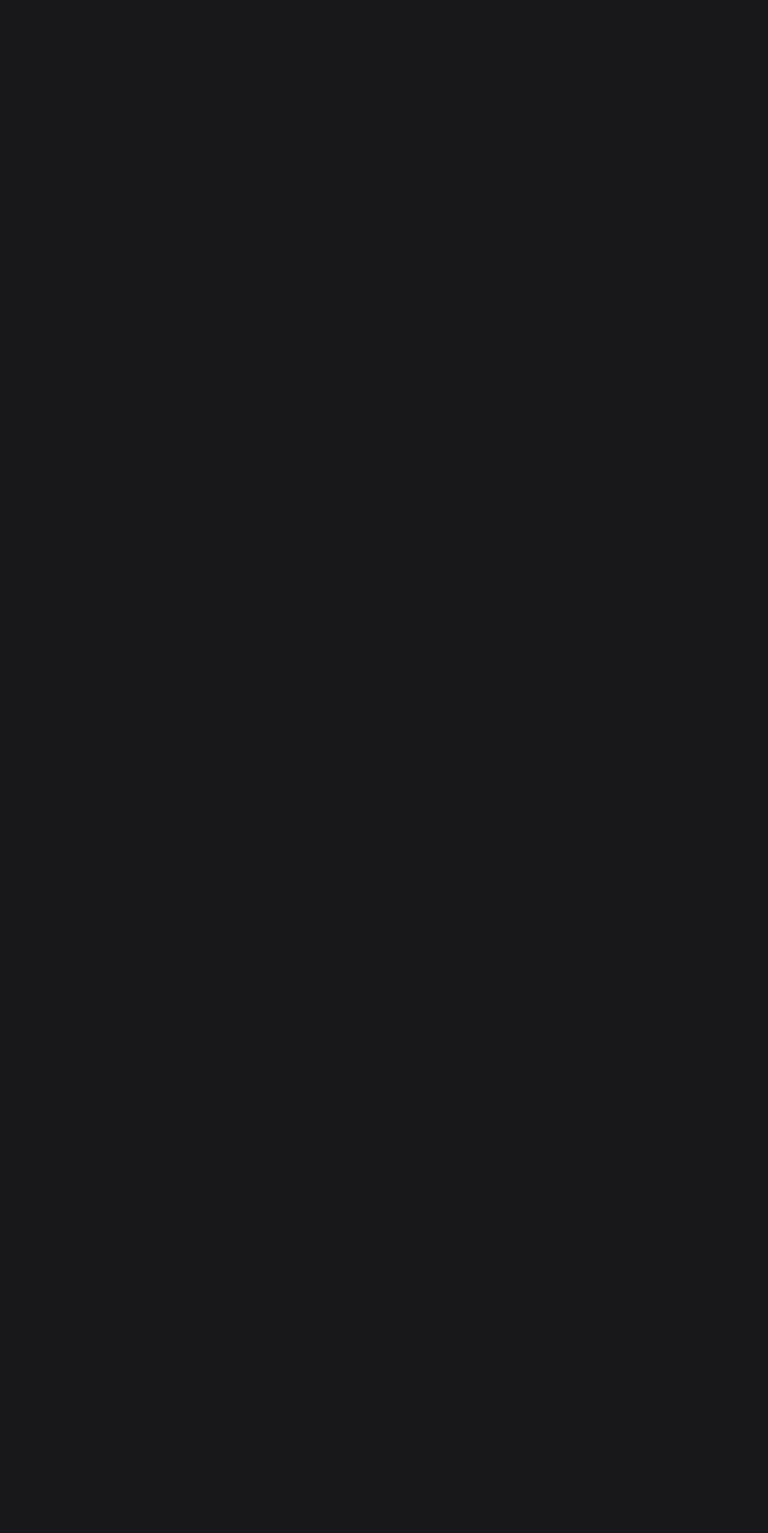
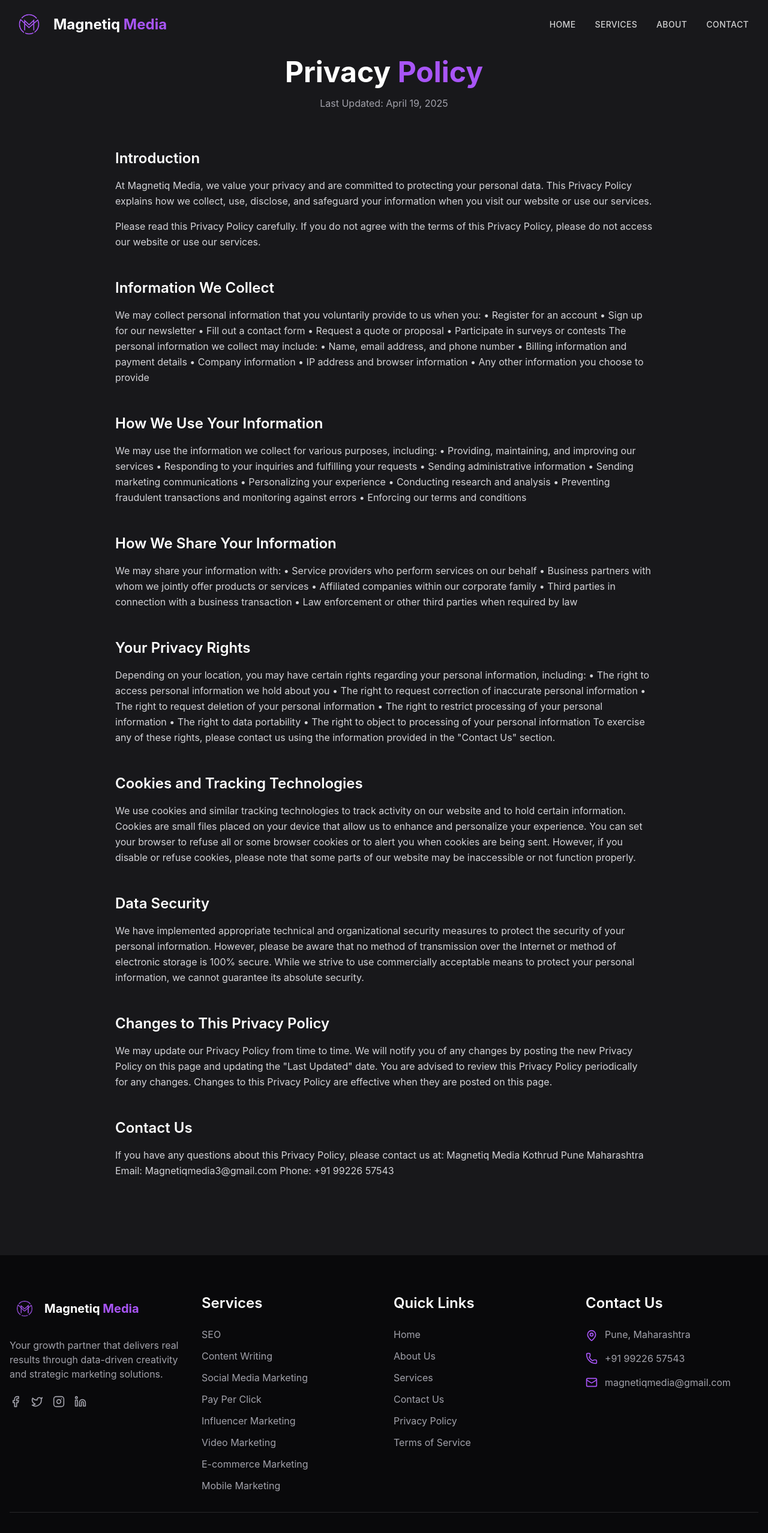
Before and after one commit to nihalp19/AgencyWebsite, a React (Vite) app in the folder frontend/: page /privacy in a window 1280 px wide. Before the commit this address had no page. Shown: the top 2555 px of the page at 60% size. Before the commit the page ends 800 px from the top, so only its background shows below. Built offline with nearby package versions, Linux system fonts and the light colour scheme.

Commit message:
emailjs functionality added

```diff
--- a/frontend/src/App.jsx
+++ b/frontend/src/App.jsx
@@ -1,4 +1,5 @@
 import React from 'react';
+import { useState,useEffect } from 'react';
 import { BrowserRouter, Routes, Route } from 'react-router-dom';
 import { AnimatePresence } from 'framer-motion';
 import HomePage from './pages/HomePage';
@@ -6,8 +7,9 @@
 import ServicesPage from './pages/ServicesPage';
 import ContactPage from './pages/ContactPage';
 import Layout from './components/Layout';
-import { useState,useEffect } from 'react';
 import Loader from './components/Loader';
+import PrivacyPolicy from './pages/PrivacyPolicy';
+import TermsOfService from './pages/TermsOfService';
 
 function App() {
   const [loading, setLoading] = useState(true);
@@ -34,7 +36,8 @@
                 <Route index element={<HomePage />} />
                 <Route path="/about" element={<AboutPage />} />
                 <Route path="/services" element={<ServicesPage />} />
-                <Route path="/contact" element={<ContactPage />} />
+                <Route path="/privacy" element={<PrivacyPolicy />} />
+                <Route path="/terms" element={<TermsOfService />} />
               </Route>
             </Routes>
           </AnimatePresence>
--- /dev/null
+++ b/frontend/src/lib/emailConfig.jsx
@@ -0,0 +1,9 @@
+import React from 'react'
+
+function emailConfig() {
+  return (
+    <div>emailConfig</div>
+  )
+}
+
+export default emailConfig
--- a/frontend/src/pages/ContactPage.jsx
+++ b/frontend/src/pages/ContactPage.jsx
@@ -1,6 +1,7 @@
 import React, { useState } from 'react';
 import { motion } from 'framer-motion';
 import { Mail, Phone, MapPin, Send, CheckCircle } from 'lucide-react';
+import emailjs from '@emailjs/browser'
 
 const ContactPage = () => {
   const [formSubmitted, setFormSubmitted] = useState(false);
@@ -17,11 +18,39 @@
     setFormData(prev => ({ ...prev, [name]: value }));
   };
 
+
+
+
   const handleSubmit = (e) => {
     e.preventDefault();
     console.log(formData);
+
+
+
+    emailjs.send(import.meta.env.VITE_SERVICE_ID, import.meta.env.VITE_TEMPLATE_ID, {
+      name: formData.name,
+      email: formData.email,
+      phone: formData.phone,
+      service: formData.service,
+      message: formData.message,
+      date: new Date().toLocaleDateString(),
+      time: new Date().toLocaleTimeString()
+    }, import.meta.env.VITE_PUBLIC_KEY)
+      .then((response) => {
+        console.log('SUCCESS!', response.status, response.text);
+      }, (error) => {
+        console.log('FAILED...', error);
+      });
     setFormSubmitted(true);
+    setFormData({
+      name: '',
+      email: '',
+      phone: '',
+      service: '',
+      message: ''
+    })
   };
+
 
   const containerVariants = {
     hidden: { opacity: 0 },
--- a/frontend/src/pages/PrivacyPolicy.jsx
+++ b/frontend/src/pages/PrivacyPolicy.jsx
@@ -105,10 +105,10 @@
       content: `If you have any questions about this Privacy Policy, please contact us at:
 
       Magnetiq Media
-      123 Marketing Street
-      Digital City, DC 12345
-      Email: privacy@magnetiqmedia.com
-      Phone: (555) 123-4567`
+      Kothrud
+      Pune Maharashtra
+      Email: Magnetiqmedia3@gmail.com
+      Phone: +91 99226 57543`
     }
   ];
 
@@ -124,7 +124,7 @@
         >
           <h1 className="text-3xl md:text-5xl font-bold mb-4">Privacy <span className="text-purple-500">Policy</span></h1>
           <p className="text-zinc-400 max-w-3xl mx-auto">
-            Last Updated: June 1, 2025
+            Last Updated: April 19, 2025
           </p>
         </motion.div>
 
--- a/frontend/src/pages/ServicesPage.tsx
+++ b/frontend/src/pages/ServicesPage.tsx
@@ -58,7 +58,7 @@
                 <div className={`order-2 ${index % 2 === 1 ? 'lg:order-1' : 'lg:order-2'}`}>
                   <div className="bg-gradient-to-br from-purple-900 to-blue-900 rounded-xl p-12 flex items-center justify-center">
                     <div className="text-white ">
-                      <img src={service.image} alt=""  className=''/>
+                      <img src={service.image} alt="" className='' />
                     </div>
                   </div>
                 </div>
--- a/frontend/src/pages/TermsOfService.jsx
+++ b/frontend/src/pages/TermsOfService.jsx
@@ -94,10 +94,10 @@
       content: `If you have any questions about these Terms of Service, please contact us at:
 
       Magnetiq Media
-      123 Marketing Street
-      Digital City, DC 12345
-      Email: legal@magnetiqmedia.com
-      Phone: (555) 123-4567`
+      Kothrud
+      Pune Maharashtra
+      Email: Magnetiqmedia3@gmail.com
+      Phone: +91 99226 57543`
     }
   ];
 
@@ -113,7 +113,7 @@
         >
           <h1 className="text-3xl md:text-5xl font-bold mb-4">Terms of <span className="text-purple-500">Service</span></h1>
           <p className="text-zinc-400 max-w-3xl mx-auto">
-            Last Updated: June 1, 2025
+            Last Updated: April 19, 2025
           </p>
         </motion.div>
 
--- /dev/null
+++ b/package.json
@@ -0,0 +1,5 @@
+{
+  "dependencies": {
+    "@emailjs/browser": "^4.4.1"
+  }
+}
```
Also changed, not shown: 2 other files (tests, documents, lock files or other folders).
